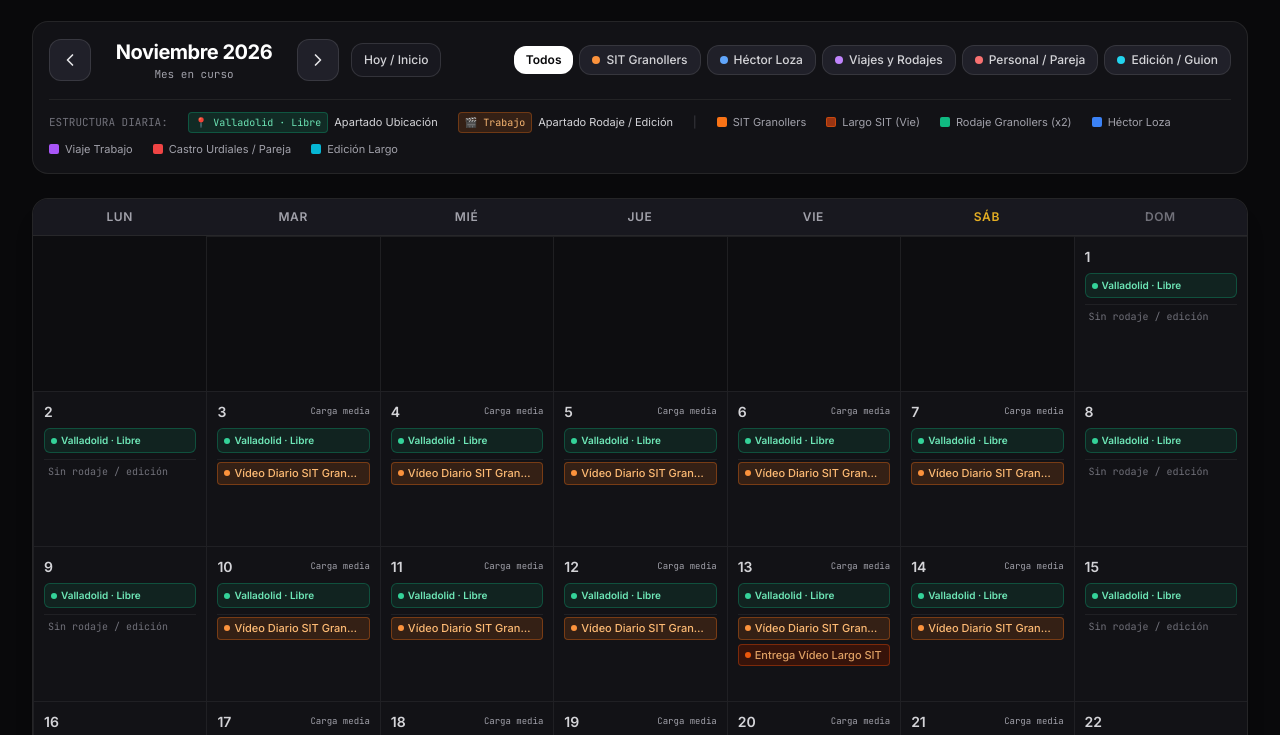
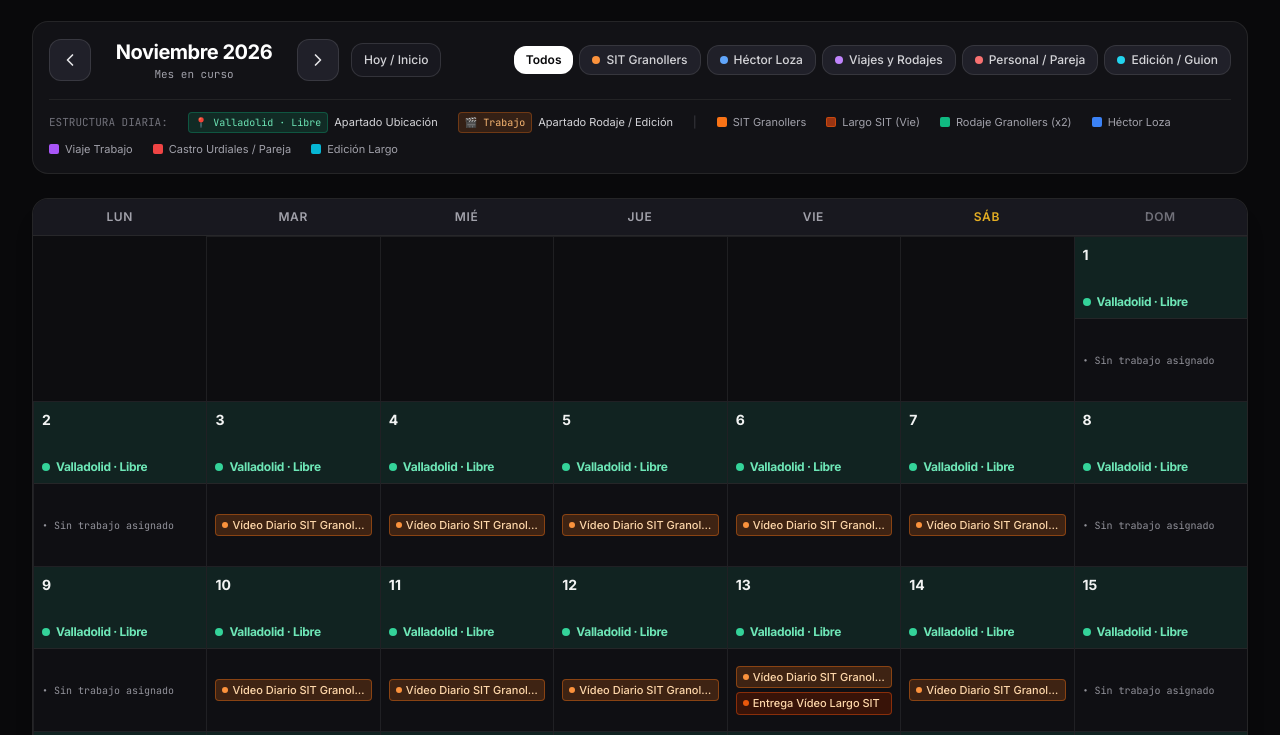
Before and after one commit to fotovideorostik/agenda-edicion-grabacion, a plain HTML site: page index.html in a window 1280 px wide. Shown: the part 279-1014 px from the top of the page. Drawn offline with nearby package versions, Linux system fonts and the light colour scheme.

Commit message:
Update index.html

```diff
--- a/index.html
+++ b/index.html
@@ -452,7 +452,7 @@
               <span class="shrink-0 text-[10px] font-mono bg-red-500/30 px-1.5 py-0.5 rounded text-red-200">RANGO</span>
             </button>
             <button type="button" onclick="applyQuickPreset('shoot_hector')" class="text-left px-3 py-2 rounded-xl bg-blue-500/15 hover:bg-blue-500/25 border border-blue-500/40 text-xs text-blue-200 font-medium transition flex items-center justify-between gap-2">
-              <span>✂️ Jornada Rodaje Héctor Loza (Día completo)</span>
+              <span>✂️ Jornada Rodaje Héctor Loza en Santoña (Día completo)</span>
               <span class="shrink-0 text-[10px] font-mono bg-blue-500/30 px-1.5 py-0.5 rounded text-blue-200">1 DÍA</span>
             </button>
           </div>
@@ -693,112 +693,100 @@
   <script>
     /**
      * ============================================================================
-     * CONFIGURACIÓN Y ESTADO GLOBAL DE LA APLICACIÓN
+     * CONSTANTES GLOBALES, ESTADO Y ESTILOS DE EVENTOS
      * ============================================================================
      */
+    const DEFAULT_PLAIN_PASS = 'admin1234';
+
     const MONTHS_ES = [
-      'Enero', 'Febrero', 'Marzo', 'Abril', 'Mayo', 'Junio',
-      'Julio', 'Agosto', 'Septiembre', 'Octubre', 'Noviembre', 'Diciembre'
+      'enero', 'febrero', 'marzo', 'abril', 'mayo', 'junio',
+      'julio', 'agosto', 'septiembre', 'octubre', 'noviembre', 'diciembre'
     ];
-    const WEEKDAYS_ES = ['Domingo', 'Lunes', 'Martes', 'Miércoles', 'Jueves', 'Viernes', 'Sábado'];
-
-    // Contraseña por defecto en texto claro local (se compara directo o contra SHA-256)
-    const DEFAULT_PLAIN_PASS = 'admin1234';
-
-    // Paletas visuales por categoría
-    const CATEGORY_STYLES = {
-      sit: {
-        label: 'SIT Granollers',
-        badgeBg: 'bg-orange-500/15 text-orange-300 border-orange-500/35',
-        dot: 'bg-orange-400',
-        cardBorder: 'border-l-orange-400'
-      },
-      sit_long: {
-        label: 'SIT Granollers · Largo',
-        badgeBg: 'bg-orange-950/75 text-orange-300/85 border-orange-700/50',
-        dot: 'bg-orange-600',
-        cardBorder: 'border-l-orange-700'
-      },
-      hector: {
-        label: 'Héctor Loza',
-        badgeBg: 'bg-blue-500/15 text-blue-300 border-blue-500/35',
-        dot: 'bg-blue-400',
-        cardBorder: 'border-l-blue-400'
-      },
-      travel_shoot: {
-        label: 'Viaje / Rodaje',
-        badgeBg: 'bg-purple-500/20 text-purple-300 border-purple-500/40',
-        dot: 'bg-purple-400',
-        cardBorder: 'border-l-purple-400'
-      },
-      personal: {
-        label: 'Personal / Pareja',
-        badgeBg: 'bg-red-500/20 text-red-300 border-red-500/40',
-        dot: 'bg-red-400',
-        cardBorder: 'border-l-red-400'
-      },
-      editing: {
-        label: 'Edición Vídeo Largo',
-        badgeBg: 'bg-cyan-500/15 text-cyan-300 border-cyan-500/30',
-        dot: 'bg-cyan-400',
-        cardBorder: 'border-l-cyan-400'
-      },
-      shoot_granollers: {
-        label: 'Rodaje SIT Granollers',
-        badgeBg: 'bg-emerald-500/20 text-emerald-300 border-emerald-500/40',
-        dot: 'bg-emerald-400',
-        cardBorder: 'border-l-emerald-400'
-      }
+
+    const WEEKDAYS_ES = [
+      'Domingo', 'Lunes', 'Martes', 'Miércoles', 'Jueves', 'Viernes', 'Sábado'
+    ];
+
+    const TYPE_LABELS = {
+      reel: 'Entrega / Publicación Reel',
+      long_video: 'Entrega Vídeo Largo',
+      stay_shoot: 'Estancia / Rodaje Intensivo (07:00–19:00 · x2)',
+      stay_couple: 'Estancia con Pareja (Castro Urdiales · Peso 0)',
+      shoot: 'Jornada de Rodaje',
+      travel_full: 'Viaje Transporte Público (Día Completo)',
+      couple_full: 'Visita Pareja / Personal (Día Completo)',
+      editing: 'Bloque Edición / Guion'
     };
 
-    /**
-     * Resuelve el estilo visual exacto de un evento según su tipo y categoría.
-     */
+    const state = {
+      viewYear: new Date().getFullYear(),
+      viewMonth: new Date().getMonth(),
+      autoAdvancedToNextMonth: false,
+      activeFilter: 'all',
+      events: [],
+      isAdmin: false,
+      hasUnsavedChanges: false,
+      ghFileMissing: false,
+      selectedDateStr: null
+    };
+
     function getEventStyle(ev) {
       if (ev.type === 'stay_shoot' || (ev.category === 'sit' && ev.type === 'shoot')) {
-        return CATEGORY_STYLES.shoot_granollers;
+        return {
+          label: 'Rodaje Granollers',
+          badgeBg: 'bg-emerald-500/20 text-emerald-200 border-emerald-500/40',
+          cardBorder: 'border-l-emerald-500',
+          dot: 'bg-emerald-400'
+        };
       }
       if (ev.category === 'sit' && ev.type === 'long_video') {
-        return CATEGORY_STYLES.sit_long;
+        return {
+          label: 'SIT Granollers (Largo)',
+          badgeBg: 'bg-orange-950/80 text-orange-200 border-orange-700/60',
+          cardBorder: 'border-l-orange-700',
+          dot: 'bg-orange-600'
+        };
+      }
+      if (ev.category === 'sit') {
+        return {
+          label: 'SIT Granollers',
+          badgeBg: 'bg-orange-500/20 text-orange-200 border-orange-500/40',
+          cardBorder: 'border-l-orange-500',
+          dot: 'bg-orange-400'
+        };
+      }
+      if (ev.category === 'hector') {
+        return {
+          label: 'Héctor Loza',
+          badgeBg: 'bg-blue-500/20 text-blue-200 border-blue-500/40',
+          cardBorder: 'border-l-blue-500',
+          dot: 'bg-blue-400'
+        };
       }
       if (ev.category === 'personal' || ev.type === 'stay_couple' || ev.type === 'couple_full') {
-        return CATEGORY_STYLES.personal;
-      }
-      if (ev.type === 'travel_full') {
-        return CATEGORY_STYLES.travel_shoot;
-      }
-      return CATEGORY_STYLES[ev.category] || CATEGORY_STYLES.editing;
-    }
-
-    const TYPE_LABELS = {
-      reel: 'Reel / Vídeo Diario',
-      long_video: 'Entrega Vídeo Largo',
-      stay_shoot: 'Estancia / Rodaje Intensivo (07h–19h · Peso x2)',
-      stay_couple: 'Estancia en Castro Urdiales (Peso 0)',
-      shoot: 'Rodaje Día Completo',
-      travel_full: 'Viaje Día Completo',
-      couple_full: 'Pareja Día Completo',
-      editing: 'Edición Vídeo Largo'
-    };
-
-    // Estado reactivo global
-    let state = {
-      viewYear: new Date().getFullYear(),
-      viewMonth: new Date().getMonth(), // 0-11
-      activeFilter: 'all',
-      isAdmin: false,
-      events: [],
-      selectedDateStr: null,
-      hasUnsavedChanges: false,
-      autoAdvancedToNextMonth: false,
-      ghFileMissing: false
-    };
-
-    /**
-     * Devuelve el peso de carga de un evento.
-     * - Estancia/Rodaje Intensivo (07:00 a 19:00): peso 2.
-     * - Estancia en casa de pareja (Castro Urdiales): peso 0 (no suma carga extra al volumen de trabajo).
-     */
+        return {
+          label: 'Castro Urdiales / Pareja',
+          badgeBg: 'bg-red-500/20 text-red-200 border-red-500/40',
+          cardBorder: 'border-l-red-500',
+          dot: 'bg-red-400'
+        };
+      }
+      if (ev.category === 'travel_shoot' || ev.type === 'travel_full') {
+        return {
+          label: 'Viaje Trabajo',
+          badgeBg: 'bg-purple-500/20 text-purple-200 border-purple-500/40',
+          cardBorder: 'border-l-purple-500',
+          dot: 'bg-purple-400'
+        };
+      }
+      return {
+        label: 'Edición / Guion',
+        badgeBg: 'bg-cyan-500/20 text-cyan-200 border-cyan-500/40',
+        cardBorder: 'border-l-cyan-500',
+        dot: 'bg-cyan-400'
+      };
+    }
+
     function getEventWeight(ev) {
       if (typeof ev.weight === 'number') return ev.weight;
       if (ev.type === 'stay_shoot') return 2;
@@ -806,16 +794,17 @@
       return 1;
     }
 
-    function getDayTotalEventWeight(eventsList) {
-      return eventsList.reduce((acc, ev) => acc + getEventWeight(ev), 0);
+    function getDayTotalEventWeight(dayEvents) {
+      return dayEvents.reduce((sum, ev) => sum + getEventWeight(ev), 0);
     }
 
     /**
-     * Determina la ubicación principal del día a partir de los eventos registrados:
-     * - 'travel': Día de viaje
-     * - 'granollers': En Granollers (rodaje/estancia SIT)
-     * - 'castro': En Castro Urdiales (estancia con pareja)
-     * - 'valladolid': Base en Valladolid -> se marca como "Libre" en este apartado
+     * Determina la ubicación principal del día y el tintado completo de la casilla:
+     * - 'travel': Viajando (morado o rojo si es viaje a Castro)
+     * - 'granollers': En Granollers grabando (verde esmeralda)
+     * - 'santona': En Santoña grabando con Héctor Loza (azul)
+     * - 'castro': En Castro Urdiales (rojo)
+     * - 'valladolid': Valladolid -> marcado como "Libre" en la mitad superior
      */
     function getDayLocationInfo(allDayEvents) {
       const hasTravel = allDayEvents.some(ev => ev.type === 'travel_full');
@@ -823,14 +812,20 @@
         const isCastroTravel = allDayEvents.some(ev => ev.category === 'personal' || (ev.title && ev.title.toLowerCase().includes('castro')));
         return {
           key: 'travel',
-          label: 'Día de viaje',
-          shortLabel: 'Viaje',
+          label: 'Viajando',
+          shortLabel: 'Viajando',
           isFreeLocation: false,
+          cellBg: isCastroTravel
+            ? 'bg-red-950/35 hover:bg-red-950/45'
+            : 'bg-purple-950/35 hover:bg-purple-950/45',
+          topHalfBg: isCastroTravel
+            ? 'bg-red-500/25 text-red-100 border-red-500/40'
+            : 'bg-purple-500/25 text-purple-100 border-purple-500/40',
           badgeClass: isCastroTravel
             ? 'bg-red-500/20 text-red-200 border-red-500/40'
             : 'bg-purple-500/20 text-purple-200 border-purple-500/40',
           dotClass: isCastroTravel ? 'bg-red-400' : 'bg-purple-400',
-          description: 'Desplazamiento en transporte público durante la jornada.'
+          description: 'Día de desplazamiento en transporte público.'
         };
       }
 
@@ -840,12 +835,31 @@
       if (inGranollers) {
         return {
           key: 'granollers',
-          label: 'En Granollers',
-          shortLabel: 'Granollers',
+          label: 'En Granollers grabando',
+          shortLabel: 'Granollers (Grabando)',
           isFreeLocation: false,
+          cellBg: 'bg-emerald-950/35 hover:bg-emerald-950/45',
+          topHalfBg: 'bg-emerald-500/25 text-emerald-100 border-emerald-500/40',
           badgeClass: 'bg-emerald-500/20 text-emerald-200 border-emerald-500/40',
           dotClass: 'bg-emerald-400',
-          description: 'Desplazado en Granollers (Barcelona) para producción y rodaje.'
+          description: 'Desplazado en Granollers (Barcelona) en jornada de grabación.'
+        };
+      }
+
+      const inSantona = allDayEvents.some(
+        ev => ev.category === 'hector' && ev.type === 'shoot'
+      );
+      if (inSantona) {
+        return {
+          key: 'santona',
+          label: 'En Santoña · Rodaje Héctor',
+          shortLabel: 'Santoña (Héctor)',
+          isFreeLocation: false,
+          cellBg: 'bg-blue-950/35 hover:bg-blue-950/45',
+          topHalfBg: 'bg-blue-500/25 text-blue-100 border-blue-500/40',
+          badgeClass: 'bg-blue-500/20 text-blue-200 border-blue-500/40',
+          dotClass: 'bg-blue-400',
+          description: 'Jornada de grabación con Héctor Loza en Santoña (Cantabria).'
         };
       }
 
@@ -858,9 +872,11 @@
           label: 'En Castro Urdiales',
           shortLabel: 'Castro Urdiales',
           isFreeLocation: false,
+          cellBg: 'bg-red-950/35 hover:bg-red-950/45',
+          topHalfBg: 'bg-red-500/25 text-red-100 border-red-500/40',
           badgeClass: 'bg-red-500/20 text-red-200 border-red-500/40',
           dotClass: 'bg-red-400',
-          description: 'Estancia en Castro Urdiales (sin peso extra en el volumen de edición).'
+          description: 'Estancia en Castro Urdiales con mi pareja (sin peso extra en volumen laboral).'
         };
       }
 
@@ -869,15 +885,17 @@
         label: 'Valladolid · Libre',
         shortLabel: 'Valladolid · Libre',
         isFreeLocation: true,
+        cellBg: 'bg-studio-900 hover:bg-studio-850/90',
+        topHalfBg: 'bg-emerald-500/10 text-emerald-300 border-zinc-800/90',
         badgeClass: 'bg-emerald-500/10 text-emerald-300 border-emerald-500/30',
         dotClass: 'bg-emerald-400',
-        description: 'Sin viajes ni estancias fuera: disponible en ubicación base (Valladolid).'
+        description: 'En Valladolid (ubicacion base libre de desplazamientos).'
       };
     }
 
     /**
      * Filtra los eventos de un día para mostrar únicamente el apartado de Trabajo
-     * (rodajes, ediciones y entregas), evitando duplicar la tarjeta de ubicación/viaje.
+     * (rodajes, ediciones y entregas) en la mitad inferior de la casilla.
      */
     function getDayWorkEvents(eventsList) {
       return eventsList.filter(ev => ev.type !== 'travel_full' && ev.type !== 'stay_couple' && ev.type !== 'couple_full');
@@ -1247,28 +1265,31 @@
 
       if (todayEvents.some(e => e.type === 'stay_shoot')) {
         dot.className = 'w-2.5 h-2.5 rounded-full bg-emerald-400 animate-pulse';
-        text.textContent = 'Estancia / Rodaje Intensivo Granollers (07:00–19:00)';
+        text.textContent = 'En Granollers grabando (07:00–19:00)';
+      } else if (todayEvents.some(e => e.category === 'hector' && e.type === 'shoot')) {
+        dot.className = 'w-2.5 h-2.5 rounded-full bg-blue-400 animate-pulse';
+        text.textContent = 'En Santoña grabando con Héctor Loza';
       } else if (todayEvents.some(e => e.type === 'travel_full' && e.category === 'personal')) {
         dot.className = 'w-2.5 h-2.5 rounded-full bg-red-500 animate-pulse';
-        text.textContent = 'En viaje a Castro Urdiales (Día completo)';
+        text.textContent = 'Viajando a Castro Urdiales (Día completo)';
       } else if (todayEvents.some(e => e.type === 'travel_full')) {
         dot.className = 'w-2.5 h-2.5 rounded-full bg-purple-400 animate-pulse';
-        text.textContent = 'En viaje (Transporte público · Día completo)';
+        text.textContent = 'Viajando (Transporte público · Día completo)';
       } else if (todayEvents.some(e => e.type === 'shoot')) {
         dot.className = 'w-2.5 h-2.5 rounded-full bg-emerald-400 animate-pulse';
         text.textContent = 'En rodaje (Grabación activa)';
       } else if (todayEvents.some(e => e.type === 'couple_full')) {
         dot.className = 'w-2.5 h-2.5 rounded-full bg-red-500';
-        text.textContent = 'Día personal / No disponible';
+        text.textContent = 'En Castro Urdiales / No disponible';
       } else if (todayEvents.some(e => e.type === 'stay_couple')) {
         dot.className = 'w-2.5 h-2.5 rounded-full bg-red-500';
-        text.textContent = 'Estancia en Castro Urdiales (Edición remota activa)';
+        text.textContent = 'En Castro Urdiales (Edición remota activa)';
       } else if (todayEvents.length > 0) {
         dot.className = 'w-2.5 h-2.5 rounded-full bg-cyan-400';
-        text.textContent = 'Full Edición & Entregas (Valladolid)';
+        text.textContent = 'Valladolid · Edición & Entregas activas';
       } else {
         dot.className = 'w-2.5 h-2.5 rounded-full bg-indigo-400';
-        text.textContent = 'Huecos limitados disponibles';
+        text.textContent = 'Valladolid · Libre';
       }
     }
 
@@ -1289,7 +1310,7 @@
       // Celdas vacías iniciales antes del día 1
       for (let i = 0; i < startWeekday; i++) {
         const emptyCell = document.createElement('div');
-        emptyCell.className = 'min-h-[105px] sm:min-h-[135px] bg-studio-950/50 p-2';
+        emptyCell.className = 'min-h-[135px] sm:min-h-[165px] bg-studio-950/50';
         grid.appendChild(emptyCell);
       }
 
@@ -1298,7 +1319,7 @@
         const dateStr = formatDateISO(state.viewYear, state.viewMonth, day);
         const isToday = dateStr === todayStr;
 
-        // Todos los eventos reales del día (para calcular ubicación exacta aunque haya filtro activo)
+        // Todos los eventos reales del día (para calcular ubicación exacta y tintado)
         const allDayEvents = state.events.filter(ev => ev.date === dateStr);
         const locInfo = getDayLocationInfo(allDayEvents);
 
@@ -1312,78 +1333,67 @@
         const isFullDayBlocked = allDayEvents.some(ev => ev.fullDay);
         const dayEffectiveWeight = getDayTotalEventWeight(dayEvents);
 
+        // Casilla dividida en DOS MITADES exactas (grid-rows-2) y tintada según el estado
         const cell = document.createElement('div');
-        let bgClass = 'bg-studio-900 hover:bg-studio-850/90';
-        if (locInfo.key === 'castro') bgClass = 'bg-red-950/20 hover:bg-red-950/30';
-        else if (locInfo.key === 'granollers') bgClass = 'bg-emerald-950/20 hover:bg-emerald-950/30';
-        else if (locInfo.key === 'travel') {
-          bgClass = allDayEvents.some(ev => ev.category === 'personal')
-            ? 'bg-red-950/20 hover:bg-red-950/30'
-            : 'bg-purple-950/20 hover:bg-purple-950/30';
-        }
-
-        cell.className = `min-h-[125px] sm:min-h-[155px] p-1.5 sm:p-2.5 flex flex-col justify-between cursor-pointer transition relative group ${bgClass} ${isToday ? 'ring-2 ring-inset ring-indigo-500' : ''}`;
+        cell.className = `min-h-[135px] sm:min-h-[165px] grid grid-rows-2 cursor-pointer transition relative group overflow-hidden ${locInfo.cellBg} ${isToday ? 'ring-2 ring-inset ring-indigo-500' : ''}`;
         cell.onclick = () => openDayDetailModal(dateStr);
 
-        // Cabecera de la celda (Número de día + indicador de carga)
+        // =========================================================================
+        // MITAD SUPERIOR: NÚMERO DEL DÍA + MI LOCALIZACIÓN (Valladolid = Libre)
+        // =========================================================================
+        const topHalf = document.createElement('div');
+        topHalf.className = `p-1.5 sm:p-2 border-b flex flex-col justify-between transition ${locInfo.topHalfBg}`;
+
         const topRow = document.createElement('div');
-        topRow.className = 'flex items-center justify-between gap-1 mb-1.5';
+        topRow.className = 'flex items-center justify-between gap-1';
 
         const dayNum = document.createElement('span');
         dayNum.className = isToday
-          ? 'w-6 h-6 rounded-full bg-indigo-600 text-white text-xs font-bold flex items-center justify-center shadow'
-          : 'text-xs sm:text-sm font-semibold text-zinc-300 group-hover:text-white';
+          ? 'w-5 h-5 sm:w-6 sm:h-6 rounded-full bg-indigo-600 text-white text-xs font-bold flex items-center justify-center shadow'
+          : 'text-xs sm:text-sm font-bold text-white/95';
         dayNum.textContent = day;
         topRow.appendChild(dayNum);
 
         if (dayEvents.some(e => e.type === 'stay_shoot')) {
           const lockBadge = document.createElement('span');
-          lockBadge.className = 'text-[9px] sm:text-[10px] font-mono font-bold uppercase px-1.5 py-0.5 rounded bg-emerald-500/20 text-emerald-300 border border-emerald-500/35 truncate';
+          lockBadge.className = 'text-[9px] font-mono font-bold uppercase px-1.5 py-0.5 rounded bg-emerald-500/25 text-emerald-200 border border-emerald-400/40 truncate';
           lockBadge.textContent = '07h–19h (x2)';
           topRow.appendChild(lockBadge);
         } else if (isFullDayBlocked) {
           const lockBadge = document.createElement('span');
-          lockBadge.className = 'text-[9px] sm:text-[10px] font-mono font-bold uppercase px-1.5 py-0.5 rounded bg-zinc-800 text-zinc-300 border border-zinc-700 truncate';
+          lockBadge.className = 'text-[9px] font-mono font-bold uppercase px-1.5 py-0.5 rounded bg-black/30 text-white/90 border border-white/15 truncate';
           lockBadge.textContent = '100%';
           topRow.appendChild(lockBadge);
         } else if (dayEffectiveWeight >= 3) {
           const busyBadge = document.createElement('span');
-          busyBadge.className = 'hidden sm:inline-block text-[9px] font-mono font-semibold uppercase px-1.5 py-0.5 rounded bg-orange-500/15 text-orange-300';
+          busyBadge.className = 'hidden sm:inline-block text-[9px] font-mono font-semibold uppercase px-1.5 py-0.5 rounded bg-orange-500/20 text-orange-200';
           busyBadge.textContent = 'Muy liado';
           topRow.appendChild(busyBadge);
-        } else if (dayEffectiveWeight > 0) {
-          const medBadge = document.createElement('span');
-          medBadge.className = 'hidden sm:inline-block text-[9px] font-mono text-zinc-400';
-          medBadge.textContent = 'Carga media';
-          topRow.appendChild(medBadge);
-        }
-
-        cell.appendChild(topRow);
-
-        // Contenedor de los DOS APARTADOS del día
-        const sectionsWrapper = document.createElement('div');
-        sectionsWrapper.className = 'space-y-1.5 flex-1 flex flex-col justify-between overflow-hidden';
-
-        // APARTADO 1: DÓNDE ESTOY (Valladolid · Libre / Castro Urdiales / Granollers / Día de viaje)
-        const locBox = document.createElement('div');
-        locBox.className = `px-1.5 py-1 rounded-md border text-[10px] font-semibold flex items-center justify-between gap-1 ${locInfo.badgeClass}`;
-        locBox.innerHTML = `
-          <span class="flex items-center gap-1 truncate">
-            <span class="w-1.5 h-1.5 rounded-full shrink-0 ${locInfo.dotClass}"></span>
-            <span class="truncate">${escapeHtml(locInfo.label)}</span>
-          </span>
+        }
+
+        topHalf.appendChild(topRow);
+
+        // Etiqueta destacada de Localización en la mitad superior
+        const locLabelRow = document.createElement('div');
+        locLabelRow.className = 'flex items-center gap-1.5 mt-1';
+        locLabelRow.innerHTML = `
+          <span class="w-2 h-2 rounded-full shrink-0 ${locInfo.dotClass}"></span>
+          <span class="text-[10px] sm:text-xs font-bold tracking-tight truncate">${escapeHtml(locInfo.label)}</span>
         `;
-        sectionsWrapper.appendChild(locBox);
-
-        // APARTADO 2: TRABAJO (Rodaje o Vídeos en edición / entrega)
-        const workBox = document.createElement('div');
-        workBox.className = 'space-y-1 flex-1 overflow-hidden pt-0.5 border-t border-zinc-800/70';
+        topHalf.appendChild(locLabelRow);
+        cell.appendChild(topHalf);
+
+        // =========================================================================
+        // MITAD INFERIOR: CARGA DE TRABAJO ACTUAL DEL DÍA
+        // =========================================================================
+        const bottomHalf = document.createElement('div');
+        bottomHalf.className = 'p-1.5 sm:p-2 flex flex-col justify-center space-y-1 overflow-hidden bg-black/15';
 
         if (workEvents.length === 0) {
           const noWork = document.createElement('div');
-          noWork.className = 'text-[10px] font-mono text-zinc-500 px-1 py-0.5 truncate';
-          noWork.textContent = locInfo.key === 'travel' ? 'Sin edición (Viaje)' : 'Sin rodaje / edición';
-          workBox.appendChild(noWork);
+          noWork.className = 'text-[10px] font-mono text-zinc-400/90 truncate flex items-center gap-1';
+          noWork.textContent = locInfo.key === 'travel' ? '• Sin edición (Viaje)' : '• Sin trabajo asignado';
+          bottomHalf.appendChild(noWork);
         } else {
           const maxVisible = 2;
           workEvents.slice(0, maxVisible).forEach(ev => {
@@ -1399,19 +1409,18 @@
               </span>
               ${isDoubleWeight ? '<span class="shrink-0 text-[9px] font-mono font-bold px-1 rounded bg-emerald-500/30 text-emerald-100">x2</span>' : ''}
             `;
-            workBox.appendChild(pill);
+            bottomHalf.appendChild(pill);
           });
 
           if (workEvents.length > maxVisible) {
             const more = document.createElement('div');
-            more.className = 'text-[10px] font-mono text-zinc-400 pl-1';
+            more.className = 'text-[10px] font-mono text-zinc-300/80 pl-1';
             more.textContent = `+${workEvents.length - maxVisible} más...`;
-            workBox.appendChild(more);
+            bottomHalf.appendChild(more);
           }
         }
 
-        sectionsWrapper.appendChild(workBox);
-        cell.appendChild(sectionsWrapper);
+        cell.appendChild(bottomHalf);
         grid.appendChild(cell);
       }
 
@@ -1421,7 +1430,7 @@
       if (remainder !== 0) {
         for (let i = 0; i < 7 - remainder; i++) {
           const emptyCell = document.createElement('div');
-          emptyCell.className = 'min-h-[105px] sm:min-h-[135px] bg-studio-950/50 p-2';
+          emptyCell.className = 'min-h-[135px] sm:min-h-[165px] bg-studio-950/50';
           grid.appendChild(emptyCell);
         }
       }
@@ -1689,9 +1698,9 @@
       if (presetKey === 'shoot_hector') {
         catEl.value = 'hector';
         typeEl.value = 'shoot';
-        titleEl.value = 'Rodaje Héctor Loza (Día completo)';
+        titleEl.value = 'Rodaje Héctor Loza (Santoña)';
         fullDayEl.checked = true;
-        notesEl.value = 'Grabación mensual en barbería / escuela de barbería.';
+        notesEl.value = 'Grabación mensual en Santoña (barbería / escuela de barbería).';
       }
     }
 
@@ -1728,7 +1737,7 @@
         titleInput.value = 'Reel Héctor Loza (Barbería)';
         fullDayCheck.checked = false;
       } else if (cat === 'hector' && type === 'shoot') {
-        titleInput.value = 'Rodaje Héctor Loza (Día completo)';
+        titleInput.value = 'Rodaje Héctor Loza (Santoña)';
         fullDayCheck.checked = true;
       } else if (cat === 'editing') {
         titleInput.value = 'Edición Vídeo Largo SIT';
```
